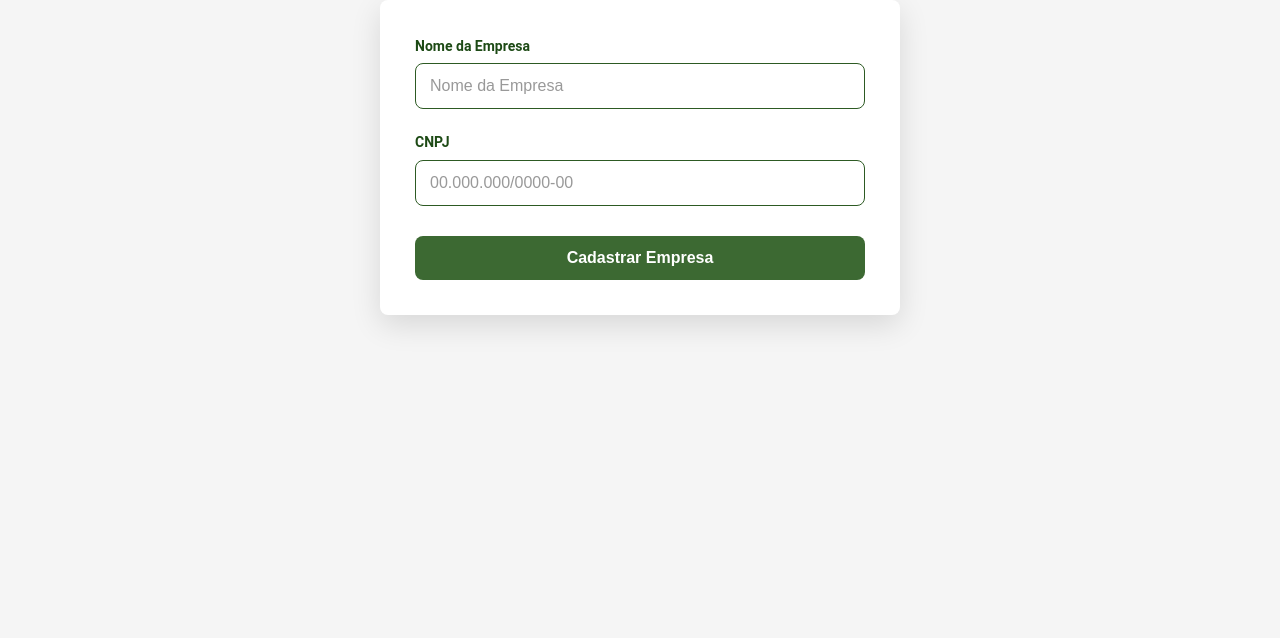
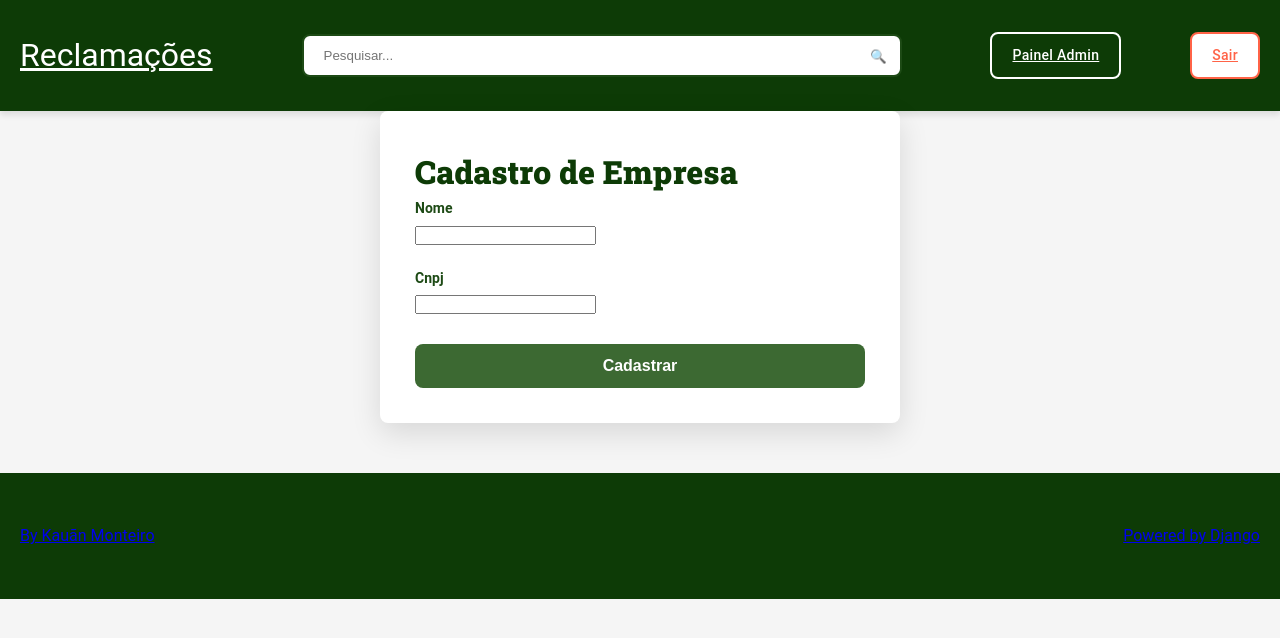
Before and after one commit to KauanMonteiro/Reclame, a Django app: page /cadastrarempresa/ in a window 1280 px wide. Shown: the top 638 px of the page. Run offline with Django 5.2, Linux system fonts and the light colour scheme; the visitor is signed in with stand-in values (Sample User, id 1).

Commit message:
feat: Atualiza URLs para incluir namespace 'reclamacoes' e refatora cadastro de empresa

```diff
--- /dev/null
+++ b/reclamacoes/forms.py
@@ -0,0 +1,7 @@
+from django import forms
+from .models import Empresa, Reclamacao, Denuncia
+
+class EmpresaForm(forms.ModelForm):
+    class Meta():
+        model = Empresa
+        fields = ['nome', 'cnpj']
--- a/reclamacoes/templates/pages/cadastro_empresa.html
+++ b/reclamacoes/templates/pages/cadastro_empresa.html
@@ -1,30 +1,36 @@
 {% include "partials/head.html" %}
-
-<form action="{% url 'cadastrar_empresa' %}" method="post" class="formulario container">
+{% include "partials/header.html" %}
+<form method="POST" class="formulario container" actions="{% url "reclamacoes:cadastrar_empresa" %}">
     {% csrf_token %}
 
-    <div class="form-group">
-        <label for="nome" class="form-label">Nome da Empresa</label>
-        <input type="text"
-               name="nome"
-               id="nome"
-               class="form-input"
-               placeholder="Nome da Empresa"
-               required>
-    </div>
+    <h1 class="titulo-form">Cadastro de Empresa</h1>
 
-    <div class="form-group">
-        <label for="cnpj" class="form-label">CNPJ</label>
-        <input type="text"
-               name="cnpj"
-               id="cnpj"
-               class="form-input"
-               placeholder="00.000.000/0000-00"
-               pattern="\d{2}\.\d{3}\.\d{3}/\d{4}-\d{2}"
-               required>
-    </div>
+    {% if form.non_field_errors %}
+        <div class="alert-box">
+            {{ form.non_field_errors }}
+        </div>
+    {% endif %}
+
+    {% for field in form %}
+        <div class="form-group">
+            <label for="{{ field.id_for_label }}" class="form-label">
+                {{ field.label }}
+            </label>
+
+            {{ field }}
+
+            {% if field.errors %}
+                <div class="alert-box">
+                    {{ field.errors }}
+                </div>
+            {% endif %}
+        </div>
+    {% endfor %}
 
     <div class="form-actions">
-        <button type="submit" class="btn btn-primary">Cadastrar Empresa</button>
+        <button type="submit" class="btn btn-primary">
+            Cadastrar
+        </button>
     </div>
 </form>
+{% include "partials/footer.html" %}
--- a/reclamacoes/templates/pages/login.html
+++ b/reclamacoes/templates/pages/login.html
@@ -1,6 +1,6 @@
 {% include "partials/head.html" %}
 
-<form method="POST" action="{% url 'login' %}" class="formulario container">
+<form method="POST" action="{% url 'reclamacoes:login' %}" class="formulario container">
     {% csrf_token %}
 
     <h1 class="titulo-form">Login</h1>
@@ -34,7 +34,7 @@
     <div class="form-actions">
         <button type="submit" class="btn btn-primary">Entrar</button>
         <p class="login-link">
-            Não tem conta? <a href="{% url 'registro' %}">Cadastre-se</a>
+            Não tem conta? <a href="{% url 'usuarios:registro' %}">Cadastre-se</a>
         </p>
     </div>
 </form>
--- a/reclamacoes/templates/pages/ver_mais_reclamacao.html
+++ b/reclamacoes/templates/pages/ver_mais_reclamacao.html
@@ -17,7 +17,7 @@
                         </span>
 
                         <span>
-                            <a class="btn-alert" href="{% url "denunciar" reclamacao.id %}"><i class="fas fa-exclamation-triangle"></i></a>
+                            <a class="btn-alert" href="{% url "reclamacoes:denunciar" reclamacao.id %}"><i class="fas fa-exclamation-triangle"></i></a>
                         </span>
 
                     </div>
--- a/reclamacoes/templates/partials/auth-actions.html
+++ b/reclamacoes/templates/partials/auth-actions.html
@@ -1,7 +1,7 @@
 {% if user.is_authenticated %}
     {% if user.is_staff or user.is_superuser %}
         {% if request.path != '/area_admin/' %}
-            <a href="{% url 'area_admin' %}" class="btn btn-admin">
+            <a href="{% url 'reclamacoes:area_admin' %}" class="btn btn-admin">
                 <span class="auth-text">Painel Admin</span>
             </a>
         {% endif %}
--- a/reclamacoes/templates/partials/empresa.html
+++ b/reclamacoes/templates/partials/empresa.html
@@ -2,10 +2,10 @@
     <div class="item-content">
         <h2 class="item-title">{{ empresa.nome|truncatechars:30 }}</h2>
         <div class="item-actions">
-            <a href="{% url "ver_mais_empresa" empresa.id %}" class="btn btn-primary">
+            <a href="{% url "reclamacoes:ver_mais_empresa" empresa.id %}" class="btn btn-primary">
                 Ver Mais
             </a>
-            <a href="{% url 'criar_reclamacao' empresa.id %}" class="btn btn-primary">
+            <a href="{% url 'reclamacoes:criar_reclamacao' empresa.id %}" class="btn btn-primary">
                 Reclamar
             </a>
         </div>
--- a/reclamacoes/templates/partials/reclamacao.html
+++ b/reclamacoes/templates/partials/reclamacao.html
@@ -18,7 +18,7 @@
     </div>
 
     <div class="rodape-reclamacao">
-        <a href="{% url "ver_mais_reclamacao" reclamacao.id %}" class="btn btn-primary">
+        <a href="{% url "reclamacoes:ver_mais_reclamacao" reclamacao.id %}" class="btn btn-primary">
             Ver Completo
         </a>
     </div>
--- a/reclamacoes/views.py
+++ b/reclamacoes/views.py
@@ -4,7 +4,8 @@ from django.contrib.auth.models import User
 from django.contrib.auth import authenticate, login
 from django.contrib.auth.decorators import login_required,user_passes_test
 from django.contrib.auth import logout as django_logout
-
+from .forms import EmpresaForm
+from django.contrib import messages
 
 def home(request):
     empresa = Empresa.objects.all().filter(aprovar=True,rejeitar = False)
@@ -20,13 +21,17 @@ def ver_mais_empresa(request,empresa_id):
 @login_required(login_url='/login/')
 def cadastrar_empresa(request):
     if request.method == 'POST':
-        nome = request.POST.get('nome')
-        cnpj = request.POST.get('cnpj')
-
-        empresa = Empresa.objects.create(nome=nome,cnpj=cnpj)
-
-        return redirect('home')
-    return render(request,'pages/cadastro_empresa.html')
+        form = EmpresaForm(request.POST)
+        if form.is_valid():
+            form.save()
+            messages.success(request, 'Empresa cadastrada com sucesso! Aguarde a aprovação.')
+            return redirect('reclamacoes:home')
+        else:
+            messages.error(request, 'Por favor, corrija os erros abaixo.')
+            return render(request,'pages/cadastro_empresa.html',{'form':form})
+    else:
+        form = EmpresaForm()
+    return render(request,'pages/cadastro_empresa.html',{'form':form})
 
 
 def ver_mais_reclamacao(request,reclamacao_id):
@@ -47,7 +52,7 @@ def criar_reclamacao(request, empresa_id):
             titulo=titulo,
             descricao=descricao
         )
-        return redirect('home')
+        return redirect('reclamacoes:home')
 
     return render(request, 'pages/criar_reclamacao.html', {'empresa': empresa})
 
@@ -76,7 +81,7 @@ def denunciar(request,reclamacao_id):
          )
          reclamacao.denuncias_count += 1
          reclamacao.save()
-         return redirect(home)
+         return redirect('reclamacoes:home')
 
     return render(request,'pages/denunciar.html')
 
@@ -88,7 +93,7 @@ def bloquear(request,reclamacao_id):
         reclamacao.bloquear = True
         reclamacao.save()
 
-    return redirect(area_admin)
+    return redirect('reclamacoes:area_admin')
 
 
 
@@ -99,7 +104,7 @@ def desbloquear(request,reclamacao_id):
         reclamacao.bloquear = False
         reclamacao.save()
 
-    return redirect(area_admin)
+    return redirect('reclamacoes:area_admin')
 
 
 def aprovar(request,empresa_id):
@@ -110,7 +115,7 @@ def aprovar(request,empresa_id):
         empresa.rejeitar = False
         empresa.save()
 
-    return redirect(area_admin)
+    return redirect('reclamacoes:area_admin')
 
 
 def rejeitar(request,empresa_id):
@@ -121,14 +126,11 @@ def rejeitar(request,empresa_id):
         empresa.rejeitar = True
         empresa.save()
 
-    return redirect(area_admin)
-
-
-
+    return redirect('reclamacoes:area_admin')
 
 def login_usuario(request):
     if request.user.is_authenticated:
-        return redirect('home')
+        return redirect('reclamacoes:home')
     if request.method == 'POST':
         username = request.POST.get('username')
         senha = request.POST.get('password')
@@ -137,7 +139,7 @@ def login_usuario(request):
 
         if user is not None:
             login(request, user)
-            return redirect(home)
+            return redirect('reclamacoes:home')
         else:
             return render(request, 'pages/login.html', {'erro': 'Usuário ou senha incorretos'})
 
@@ -145,4 +147,4 @@ def login_usuario(request):
 
 def logout(request):
     django_logout(request)
-    return redirect(home)
+    return redirect('reclamacoes:home')
```
Also changed, not shown: reclamacoes/templates/pages/adminpage.html (+6 -6 lines), reclamacoes/templates/pages/registro.html (deleted, +0 -41 lines).
